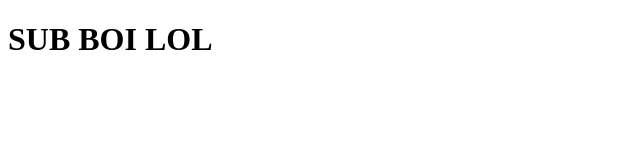
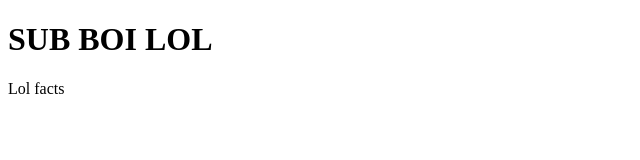
Before and after one commit to TPSKaizen/Coursera1, a plain HTML site: page index.html in a window 1280 px wide. Shown: the full height of the page, 0-640 px from the left. Drawn offline with Linux system fonts and the light colour scheme.

Commit message:
Added Paragraph

```diff
--- a/index.html
+++ b/index.html
@@ -7,5 +7,6 @@
 </head>
 <body>
   <h1> SUB BOI LOL</h1>
+  <p> Lol facts </p>
 </body>
 </html>
```
